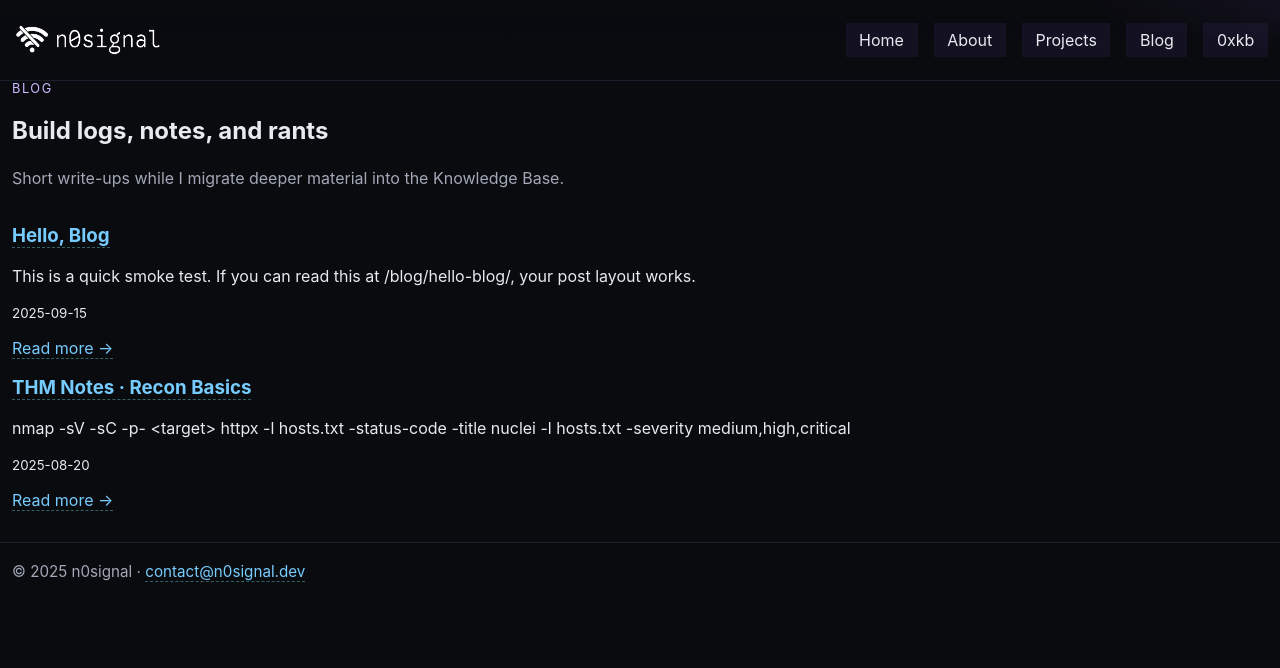
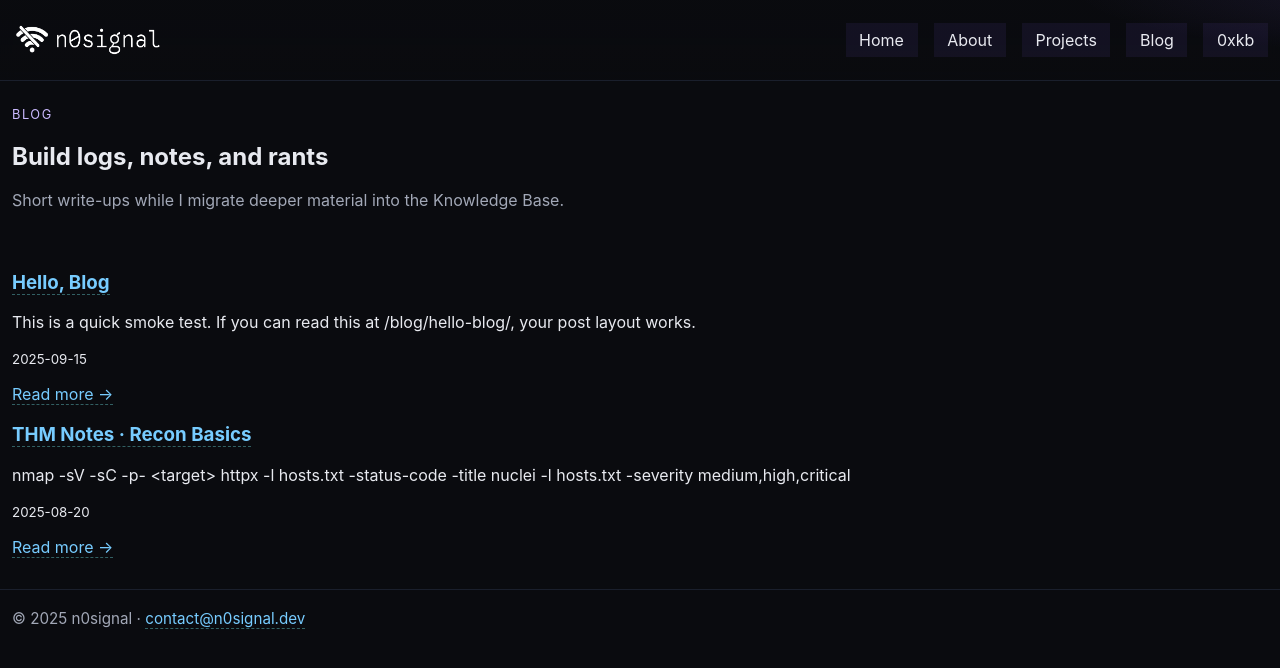
Before and after one commit to Kaninte/n0signal.dev, a Jekyll site: the page built from blog/index.html, in a window 1280 px wide. Shown: the top 668 px of the page. Built offline with Jekyll 4.4.1, drawn with Linux system fonts in a browser that asks for light colours.

Commit message:
Formatting Update
> Updated blog with hero class to clean up page layout
> Changed prose class out for lead in projects and blog to fix formatting

```diff
--- a/blog/index.html
+++ b/blog/index.html
@@ -3,11 +3,13 @@ layout: default
 title: blog
 permalink: /blog/
 ---
-<section class="wrap">
-  <div class="kicker">Blog</div>
-  <h1 class="title">Build logs, notes, and rants</h1>
-  <div class="prose">
-    <p>Short write-ups while I migrate deeper material into the Knowledge Base.</p>
+<section class="hero">
+  <div class="wrap hero-inner">
+    <div>
+      <div class="kicker">Blog</div>
+      <h1 class="title">Build logs, notes, and rants</h1>
+      <p class="lead">Short write-ups while I migrate deeper material into the Knowledge Base.</p>
+    </div>
   </div>
 </section>
 
--- a/projects/index.html
+++ b/projects/index.html
@@ -9,7 +9,7 @@ permalink: /projects/
     <div>
       <div class="kicker">Projects</div>
       <h1 class="title">Hands-on builds & write-ups</h1>
-      <p class="prose">Practical work—homelab, secure installs, CTFs, tooling.</p>
+      <p class="lead">Practical work—homelab, secure installs, CTFs, tooling.</p>
     </div>
   </div>
 </section>
```
